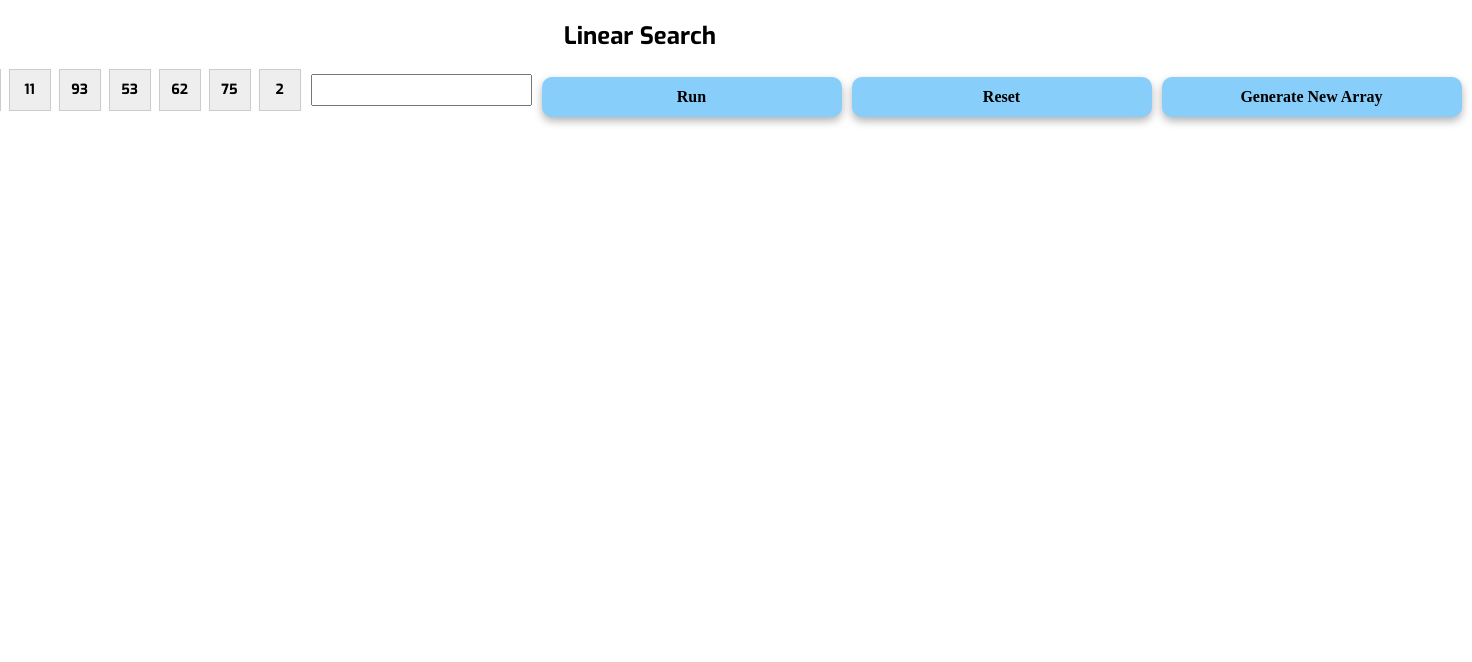
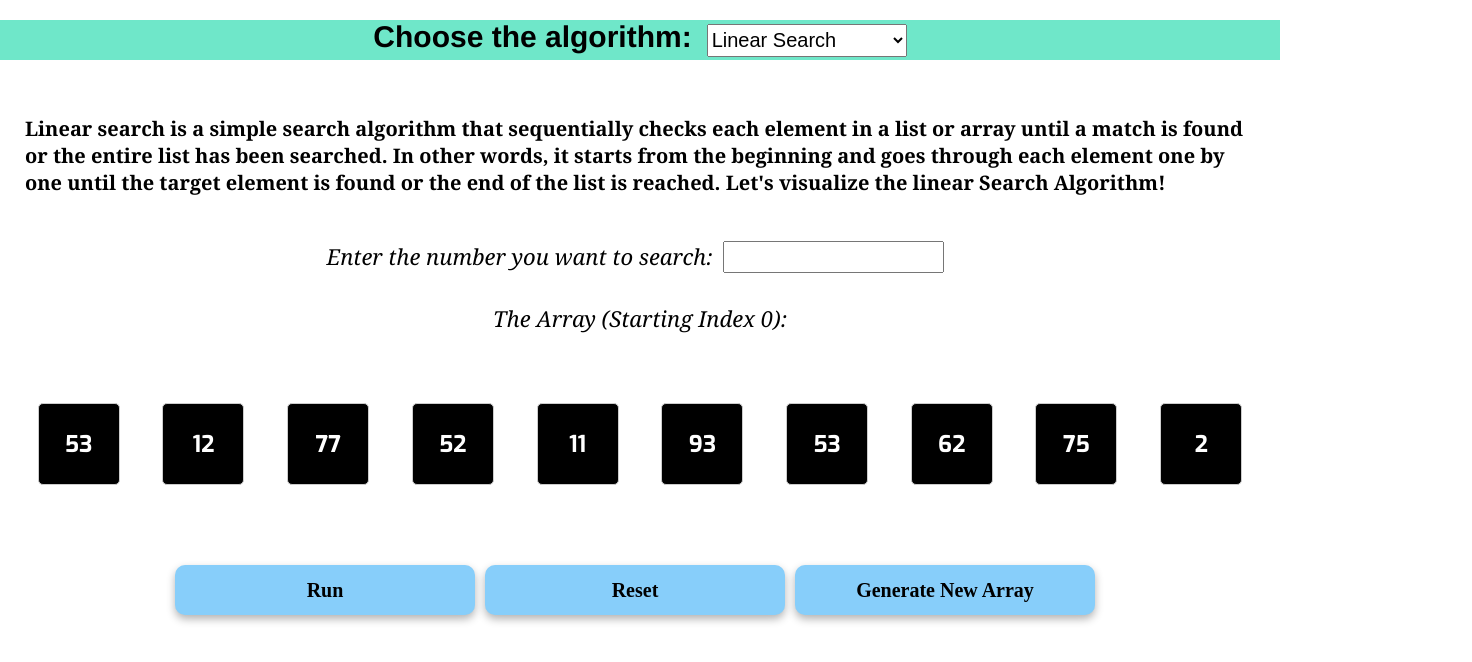
Before and after one commit to prakharsri007/PathFinder-Visualizer, a React (Create React App) app in the folder my-app/: page /searching-visualizer in a window 1280 px wide. Shown: the top 662 px of the page, 1472 px wide, since content can reach past the window. Built offline with nearby package versions, Linux system fonts and the light colour scheme.

Commit message:
Linear Search beautification done

```diff
--- a/my-app/src/App.js
+++ b/my-app/src/App.js
@@ -4,8 +4,9 @@
   import Homepage from './Homepage';
   import {Routes, Route} from 'react-router-dom';
   import { useNavigate } from 'react-router-dom';
-import LinearSearchVisualizer from './SearchingVisualizer/LinearSearchVisualizer';
+// import LinearSearchVisualizer from './SearchingVisualizer/LinearSearchVisualizer';
 import BubbleSortVisualizer from './SortingVisualizer/BubbleSortVisualizer';
+import SearchVisualizer from './SearchingVisualizer/SearchVisualizer';
   function App(){
     const navigate = useNavigate();
     const navigateToPathfindingVisualizer = () => {
@@ -29,7 +30,7 @@ import BubbleSortVisualizer from './SortingVisualizer/BubbleSortVisualizer';
                                         navigateToSortingVisualizer={navigateToSortingVisualizer}
       />} /> {/* Render the Homepage component as the initial page */}
         <Route path="/pathfinding-visualizer" element={<PathfindingVisualizer  /> } />
-        <Route path="/searching-visualizer" element={<LinearSearchVisualizer />} />
+        <Route path="/searching-visualizer" element={<SearchVisualizer />} />
         <Route path="/sorting-visualizer" element={<BubbleSortVisualizer />} />
         </Routes>
       </div>
--- /dev/null
+++ b/my-app/src/SearchingVisualizer/BinarySearchVisualizer.css
@@ -0,0 +1,44 @@
+/* BinarySearchVisualizer.css */
+.binary-search-visualizer {
+  display: flex;
+  flex-direction: column;
+  align-items: center;
+  margin-top: 20px;
+}
+
+.search-container {
+  margin-bottom: 20px;
+}
+
+.array {
+  display: flex;
+  gap: 5px;
+}
+
+.array-element {
+  padding: 5px;
+  border: 1px solid #ccc;
+}
+
+.found {
+  background-color: #8eff8e;
+}
+
+.not-found {
+  background-color: #ff8e8e;
+}
+
+.middle {
+  background-color: #add8e6;
+}
+
+.steps {
+  display: flex;
+  gap: 10px;
+}
+
+.step {
+  font-weight: bold;
+}
+
+/* You can add more styles as needed */
--- /dev/null
+++ b/my-app/src/SearchingVisualizer/BinarySearchVisualizer.js
@@ -0,0 +1,112 @@
+// BinarySearchVisualizer.js
+import React, { useState, useEffect, useMemo } from 'react';
+import './BinarySearchVisualizer.css';
+
+function BinarySearchVisualizer() {
+  const [array, setArray] = useState([]);
+  const [searchValue, setSearchValue] = useState('');
+  const [steps, setSteps] = useState([]);
+  const [foundIndex, setFoundIndex] = useState(null);
+
+  const initialArray = useMemo(() => {
+    const newArray = Array.from({ length: 10 }, () => Math.floor(Math.random() * 100));
+    return newArray.sort((a, b) => a - b); // Ensure the array is sorted for binary search
+  }, []);
+
+  useEffect(() => {
+    setArray(initialArray);
+    setSearchValue('');
+    setSteps([]);
+    setFoundIndex(null);
+  }, [initialArray]);
+
+  const handleRun = async () => {
+    const target = parseInt(searchValue, 10);
+    const searchSteps = [];
+    let found = false;
+    let low = 0;
+    let high = array.length - 1;
+
+    while (low <= high) {
+      const mid = Math.floor((low + high) / 2);
+      searchSteps.push({ index: mid, action: 'considered' });
+      setSteps([...searchSteps]);
+
+      await sleep(500);
+
+      if (array[mid] === target) {
+        found = true;
+        setFoundIndex(mid);
+        searchSteps.push({ index: mid, action: 'found' });
+        break;
+      } else if (array[mid] < target) {
+        low = mid + 1;
+      } else {
+        high = mid - 1;
+      }
+    }
+
+    if (!found) {
+      searchSteps.push({ index: -1, action: 'not-found' });
+    }
+
+    setSteps([...searchSteps]);
+  };
+
+  const sleep = (ms) => new Promise((resolve) => setTimeout(resolve, ms));
+
+  const handleReset = () => {
+    setArray(initialArray);
+    setSearchValue('');
+    setSteps([]);
+    setFoundIndex(null);
+  };
+
+  const handleGenerateArray = () => {
+    const newArray = Array.from({ length: 8 }, () => Math.floor(Math.random() * 20) + 1).sort((a, b) => a - b);
+    setArray(newArray);
+    setSearchValue('');
+    setSteps([]);
+    setFoundIndex(null);
+  };
+
+  return (
+    <div className="search-visualizer">
+      {/* Display array and input field */}
+      <div className="search-container">
+        <input
+          type="number"
+          value={searchValue}
+          onChange={(e) => setSearchValue(e.target.value)}
+        />
+        <button onClick={handleRun}>Run</button>
+        <button onClick={handleReset}>Reset</button>
+        <button onClick={handleGenerateArray}>Generate New Array</button>
+      </div>
+      <div className="array">
+        {array.map((num, index) => (
+          <div
+            key={index}
+            className={`array-element ${foundIndex === index ? 'found' : ''} ${
+              steps.findIndex((step) => step.index === index && step.action === 'considered') !== -1
+                ? 'considered'
+                : ''
+            }`}
+          >
+            {num}
+          </div>
+        ))}
+      </div>
+      {/* Display visualization steps */}
+      <div className="steps">
+        {steps.map((step, index) => (
+          <div key={index} className={`step ${step.action}`}>
+            {step.action === 'found' ? 'Found!' : step.action === 'not-found' ? 'Not Found!' : ''}
+          </div>
+        ))}
+      </div>
+    </div>
+  );
+}
+
+export default BinarySearchVisualizer;
--- a/my-app/src/SearchingVisualizer/LinearSearchVisualizer.css
+++ b/my-app/src/SearchingVisualizer/LinearSearchVisualizer.css
@@ -6,31 +6,65 @@
   margin-top: 20px;
 }
 
+.ls_desc{
+  font-family: Georgia, 'Times New Roman', Times, serif;
+  font-size: 20px;
+  justify-content: left;
+  margin-bottom: 30px;
+  text-align: left;
+  padding: 15px;
+  padding-left: 25px;
+  font-weight: 600;
+}
+
+.inputs{
+ width: 100%;
+ display: flex;
+ justify-content: center;
+}
+
+.enter{
+  font-family: Georgia, 'Times New Roman', Times, serif;
+  font-size: 22px;
+  font-style: italic;
+}
+
+.given_array{
+  font-family: 'Georgia';
+  font-size: 22px;
+  margin-top: 30px;
+  font-style: italic;
+  margin-bottom: 70px;
+}
+
 h2 {
-  font-size: 24px;
+  font-size: 30px;
   margin-bottom: 10px;
 }
 
 .search-container {
-  display: flex;
+  /* display: flex; */
   align-items: center;
   margin-bottom: 20px;
 }
 
 .array {
   display: flex;
-  gap: 8px;
+  gap: 12px;
+  margin-top: 45px;
+  justify-content: space-evenly;
+  margin-bottom: 30px;
 }
 
 .array-element {
-  width: 40px;
-  height: 40px;
+  width: 70px;
+  height: 70px;
   display: flex;
   align-items: center;
   justify-content: center;
-  background-color: #eee;
+  background-color: black;
   border: 1px solid #ccc;
-  font-size: 14px;
+  font-size: 23px;
   font-weight: bold;
   transition: background-color 0.3s ease;
 }
@@ -51,21 +85,28 @@ input {
 
 button {
   padding: 8px;
-  font-size: 16px;
+  font-size: 20px;
   margin-right: 10px;
   cursor: pointer;
+  justify-content: space-evenly;
+  height: 50px;
+  margin-top: 50px;
 }
 
 .steps {
   display: flex;
   gap: 8px;
+  margin-top: 20px;
+  font-size: 20px;
+  color: white;
 }
 
 .step {
   padding: 5px;
-  background-color: #eee;
+  background-color: rgb(23, 22, 23);
   border: 1px solid #ccc;
-  font-size: 14px;
+  font-size: 20px;
+  color: white;
 }
 
 .step.considered {
--- a/my-app/src/SearchingVisualizer/LinearSearchVisualizer.js
+++ b/my-app/src/SearchingVisualizer/LinearSearchVisualizer.js
@@ -25,14 +25,16 @@ const initialArray = useMemo(() => {
     const target = parseInt(searchValue, 10);
     const searchSteps = [];
     let found = false;
+    let ind = 0;
 
     for (let i = 0; i < array.length; i++) {
       searchSteps.push({ index: i, action: 'considered' });
       setSteps([...searchSteps]); // Update the steps to trigger re-render
 
-      await sleep(500); // Adjust the delay time (in milliseconds)
+      await sleep(700); // Adjust the delay time (in milliseconds)
 
       if (array[i] === target) {
+        ind = i;
         found=true;
         setFoundIndex(i);
         searchSteps.push({ index: i, action: 'found' });
@@ -42,6 +44,9 @@ const initialArray = useMemo(() => {
 
     if (!found) {
       searchSteps.push({ index: -1, action: 'not-found' });
+    }
+    else{
+      searchSteps.push({ index: ind, action: 'result', value: target });
     }
 
     setSteps([...searchSteps]);
@@ -66,9 +71,23 @@ const initialArray = useMemo(() => {
 
   return (
     <div className="search-visualizer">
-      <h2>Linear Search</h2>
+
       {/* Display array and input field */}
       <div className="search-container">
+
+       <div className='ls_desc'>
+       Linear search is a simple search algorithm that sequentially checks each element in a list or array until a match is found or the entire list has been searched. In other words, it starts from the beginning and goes through each element one by one until the target element is found or the end of the list is reached. Let's visualize the linear Search Algorithm!
+       </div>
+
+        <div className='inputs'>
+          <p className='enter'>Enter the number you want to search: </p>
+      <input
+          type="number"
+          value={searchValue}
+          onChange={(e) => setSearchValue(e.target.value)}
+        />
+        </div>
+        <p className='given_array'>The Array (Starting Index 0): </p>
         <div className="array">
           {array.map((num, index) => (
             <div
@@ -81,11 +100,7 @@ const initialArray = useMemo(() => {
             </div>
           ))}
         </div>
-        <input
-          type="number"
-          value={searchValue}
-          onChange={(e) => setSearchValue(e.target.value)}
-        />
+
         <button onClick={handleRun}>Run</button>
         <button onClick={handleReset}>Reset</button>
         <button onClick={handleGenerateArray}>Generate New Array</button>
@@ -94,7 +109,7 @@ const initialArray = useMemo(() => {
       <div className="steps">
         {steps.map((step, index) => (
           <div key={index} className={`step ${step.action}`}>
-            {step.action === 'found' ? 'Found!' : step.action === 'not-found' ? 'Not Found!' : ''}
+            {step.action === 'found' ? 'Found!' : step.action === 'not-found' ? 'Not Found!' : step.action === 'result' ? `Element ${step.value} found at index ${step.index}` : ''}
           </div>
         ))}
       </div>
--- /dev/null
+++ b/my-app/src/SearchingVisualizer/SearchVisualizer.css
@@ -0,0 +1,31 @@
+.top-bar {
+  margin-bottom: 20px;
+  background-color: rgb(111, 231, 201);
+  width: 100%;
+  margin-top: 0px;
+  height: 40px;
+  align-items: center;
+  justify-content: center;
+}
+
+.navbar{
+  font-size: 30px;
+  font-family: 'Franklin Gothic Medium', 'Arial Narrow', Arial, sans-serif;
+  font-weight: bolder;
+}
+
+.selection{
+  width: 200px;
+  height: 33px;
+  margin-left: 15px;
+  margin-top: 0px;
+  font-size: 20px;
+}
+
+.linear{
+  font-size: 20px;
+}
+
+.binary{
+  font-size: 20px;
+}
--- /dev/null
+++ b/my-app/src/SearchingVisualizer/SearchVisualizer.js
@@ -0,0 +1,26 @@
+// LinearSearchVisualizer.js
+import React, { useState } from 'react';
+import LinearSearchVisualizer from './LinearSearchVisualizer';
+import BinarySearchVisualizer from './BinarySearchVisualizer';
+import './SearchVisualizer.css';
+
+function SearchVisualizer() {
+  const [algorithm, setAlgorithm] = useState('linear');
+
+  return (
+    <div className="search-visualizer">
+      <div className="top-bar">
+        <label className='navbar'>
+          Choose the algorithm:
+          <select className='selection' value={algorithm} onChange={(e) => setAlgorithm(e.target.value)}>
+            <option className='linear' value="linear">Linear Search</option>
+            <option className='binary' value="binary">Binary Search</option>
+          </select>
+        </label>
+      </div>
+      {algorithm === 'linear' ? <LinearSearchVisualizer /> : <BinarySearchVisualizer />}
+    </div>
+  );
+}
+
+export default SearchVisualizer;
--- a/my-app/src/SortingVisualizer/BubbleSortVisualizer.css
+++ b/my-app/src/SortingVisualizer/BubbleSortVisualizer.css
@@ -1,29 +1,39 @@
-/* Add this to your CSS file */
-div {
-  box-sizing: border-box;
-}
-
-body {
-  display: flex;
-  justify-content: center;
-  align-items: center;
-  height: 100vh;
-  margin: 0;
-}
-
-button {
-  margin: 5px;
-  padding: 10px;
-  font-size: 16px;
-  cursor: pointer;
-}
-
-.container {
+.sort-visualizer {
+  text-align: center;
   margin-top: 20px;
 }
 
-.bar {
-  margin: 0 1px;
+.array {
+  display: flex;
+  gap: 5px;
+  margin-bottom: 20px;
+}
+
+.array-element {
   background-color: #3498db;
-  border: 1px solid #000;
+  color: #fff;
+  padding: 10px;
+  border-radius: 5px;
+  font-size: 14px;
+  text-align: center;
+  transition: height 0.3s, background-color 0.3s;
 }
+
+.array-element.sorting {
+  background-color: #e74c3c;
+}
+
+.array-element.swapping {
+  background-color: #2ecc71;
+}
+
+.steps {
+  display: flex;
+  gap: 5px;
+  margin-bottom: 20px;
+}
+
+.step {
+  display: flex;
+  gap: 5px;
+}
--- a/my-app/src/SortingVisualizer/BubbleSortVisualizer.js
+++ b/my-app/src/SortingVisualizer/BubbleSortVisualizer.js
@@ -1,72 +1,91 @@
-import React, { useState, useEffect, useCallback } from 'react';
+// BubbleSortVisualizer.js
+import React, { useState, useEffect } from 'react';
+import './BubbleSortVisualizer.css';
 
-const SortingVisualizer = () => {
+const BubbleSortVisualizer = () => {
   const [array, setArray] = useState([]);
+  const [steps, setSteps] = useState([]);
+  const [isSorting, setIsSorting] = useState(false);
 
-  const resetArray = useCallback(() => {
-    const newArray = generateRandomArray(20);
-    setArray(newArray);
+  useEffect(() => {
+    generateNewArray();
   }, []);
 
-  useEffect(() => {
-    resetArray();
-  }, [resetArray]);
-
-  const generateRandomArray = (size) => {
-    return Array.from({ length: size }, () => Math.floor(Math.random() * 100) + 1);
+  const generateNewArray = () => {
+    const newArray = Array.from({ length: 10 }, () => Math.floor(Math.random() * 100) + 1);
+    setArray(newArray);
+    setSteps([]);
   };
 
-  const sleep = (ms) => new Promise(resolve => setTimeout(resolve, ms));
+  const visualizeBubbleSort = async () => {
+    setIsSorting(true);
+    const newArray = [...array];
+    const stepsArray = [];
 
-  const bubbleSort = async () => {
-    const n = array.length;
-    const tempArray = [...array];
-
-    for (let i = 0; i < n - 1; i++) {
-      for (let j = 0; j < n - i - 1; j++) {
-        // Highlight the bars being compared
-        const updatedArray = tempArray.map((value, index) => (index === j || index === j + 1 ? value + 50 : value));
-        setArray([...updatedArray]);
-        await sleep(100);
-
-        if (tempArray[j] > tempArray[j + 1]) {
+    for (let i = 0; i < newArray.length - 1; i++) {
+      for (let j = 0; j < newArray.length - i - 1; j++) {
+        stepsArray.push({ index1: j, index2: j + 1, swap: true });
+        if (newArray[j] > newArray[j + 1]) {
           // Swap elements
-          const temp = tempArray[j];
-          tempArray[j] = tempArray[j + 1];
-          tempArray[j + 1] = temp;
-
-          // Redraw after swapping
-          setArray([...tempArray]);
-          await sleep(100);
+          [newArray[j], newArray[j + 1]] = [newArray[j + 1], newArray[j]];
+          stepsArray.push({ array: [...newArray], swap: true });
+        } else {
+          stepsArray.push({ array: [...newArray], swap: false });
         }
       }
     }
 
-    // Highlight the sorted bars
-    setArray(tempArray.map(value => value + 50));
+    setIsSorting(false);
+    setSteps(stepsArray);
+  };
+
+  const handleRun = () => {
+    visualizeBubbleSort();
+  };
+
+  const handleReset = () => {
+    generateNewArray();
   };
 
   return (
-    <div>
-      <div>
-        <button onClick={resetArray}>Generate New Array</button>
-        <button onClick={bubbleSort}>Bubble Sort</button>
-      </div>
-      <div style={{ display: 'flex' }}>
-        {array.map((value, index) => (
+    <div className="sort-visualizer">
+      <div className="array">
+        {array.map((num, index) => (
           <div
             key={index}
-            style={{
-              height: `${value}%`,
-              width: `${100 / array.length}%`,
-              backgroundColor: '#3498db',
-              border: '1px solid #000',
-            }}
-          ></div>
+            className={`array-element ${isSorting ? 'sorting' : ''}`}
+            style={{ height: `${num}px` }}
+          >
+            {num}
+          </div>
+        ))}
+      </div>
+      <button onClick={handleRun} disabled={isSorting}>
+        Run Bubble Sort
+      </button>
+      <button onClick={handleReset} disabled={isSorting}>
+        Reset
+      </button>
+      <button onClick={generateNewArray} disabled={isSorting}>
+        Generate New Array
+      </button>
+      <div className="steps">
+        {Array.isArray(steps) && steps.length > 0 && steps.map((step, index) => (
+          <div key={index} className="step">
+            {Array.isArray(step.array) && step.array.map((num, i) => (
+              <div
+                key={i}
+                className={`array-element ${step.swap && isSorting ? 'swapping' : ''}`}
+                style={{ height: `${num}px` }}
+              >
+                {num}
+              </div>
+            ))}
+          </div>
         ))}
       </div>
     </div>
   );
 };
 
-export default SortingVisualizer;
+export default BubbleSortVisualizer;
```
